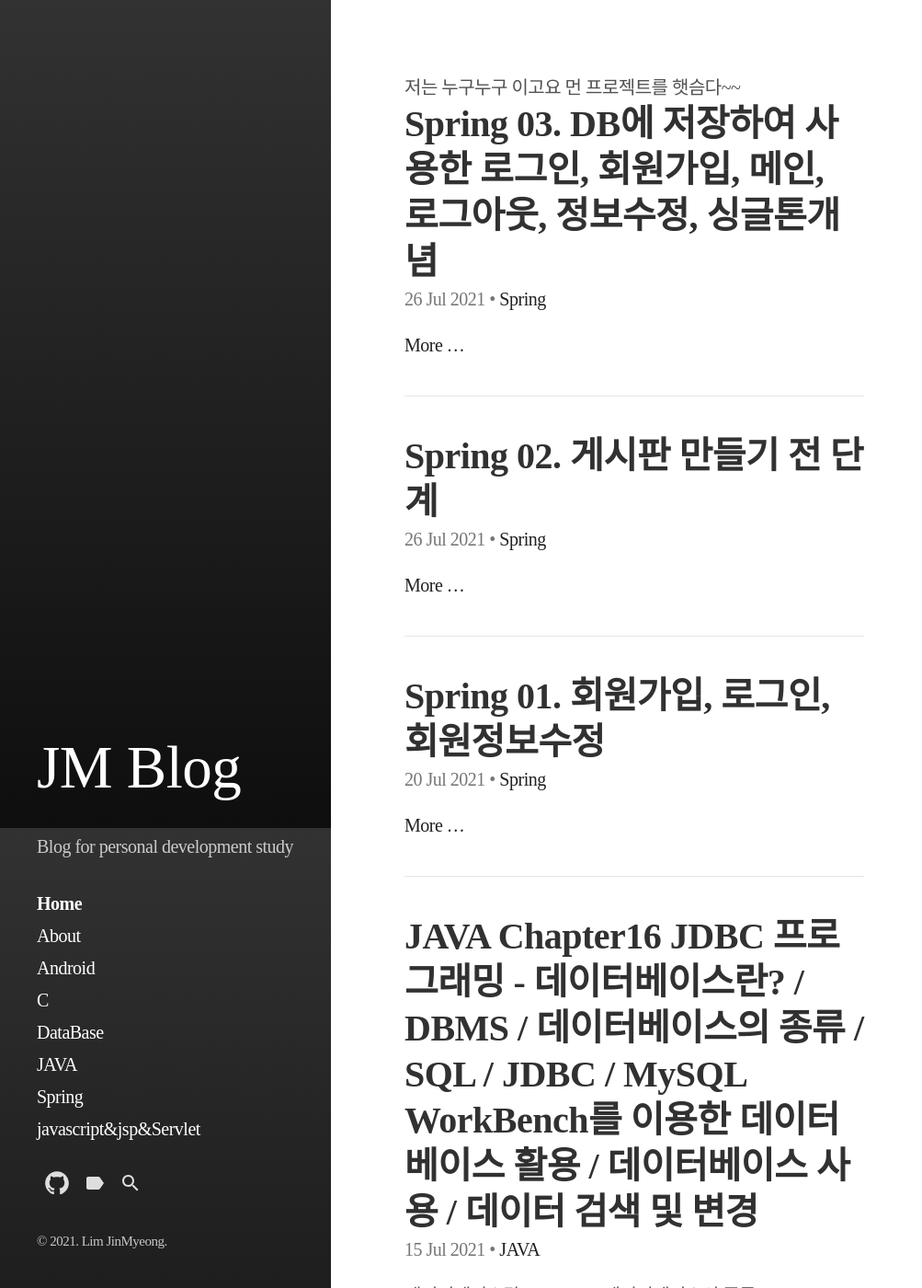
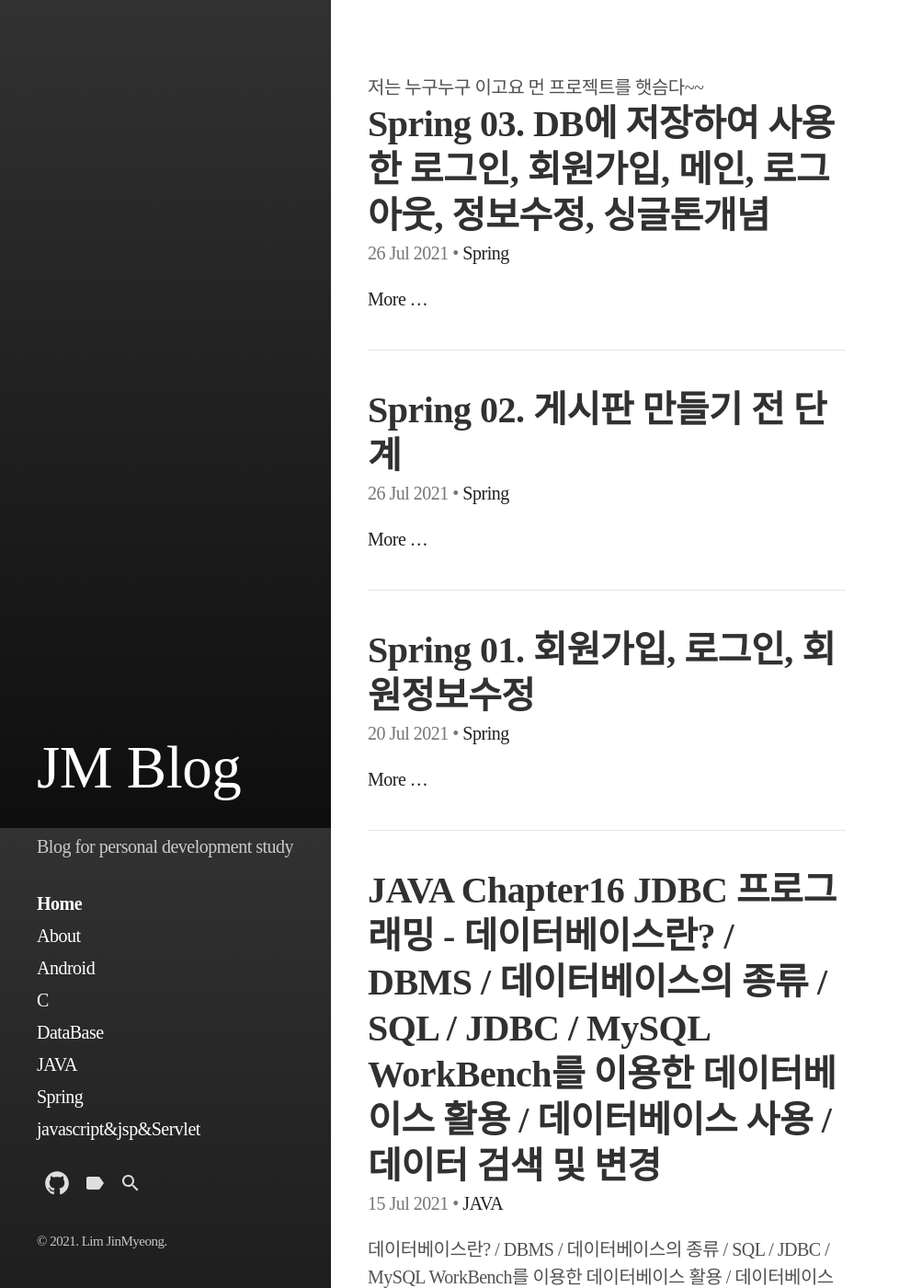
Before and after one commit to jm456789/jm456789.github.io, a Jekyll site: the page built from index.html, in a window 1280 px wide and 1400 px high. Shown: the whole window at 92% size, without its empty margins (0-1003 px from the left). Built offline with Jekyll 4.4.1, drawn with Linux system fonts in a browser that asks for light colours; some web fonts are replaced; the list of posts is cut into pages by our own code.

Commit message:
Update main.scss

```diff
--- a/assets/css/main.scss
+++ b/assets/css/main.scss
@@ -12,7 +12,9 @@
 }
 
 @media (min-width: 49rem){
-.container>*{max-width:calc(100% - 260px);}
+    .container{padding:4rem 2rem;}
+    .container>*{max-width:calc(100% - 320px);}
+
 }
 
 *{letter-spacing:-0.5px; font-family: 'GmarketSansMedium';}
@@ -49,4 +51,4 @@ blockquote{border:2px solid #766dc9; background-color:#f3f2fb; color:#534c8d;}
 
 //목차
 .post-body #목차{position: fixed; right: 0; top: 10px; width: 300px;}
-.post-body #목차 + ul{overflow: scroll; position: fixed; right:0; top:100px; width:300px; height: calc(100vh - 130px); padding: 10px; background-color: whitesmoke;}
+.post-body #목차 + ul{overflow: scroll; position: fixed; right:20px; top:100px; width:300px; height: calc(100vh - 130px); padding: 10px; background-color: whitesmoke;}
```
